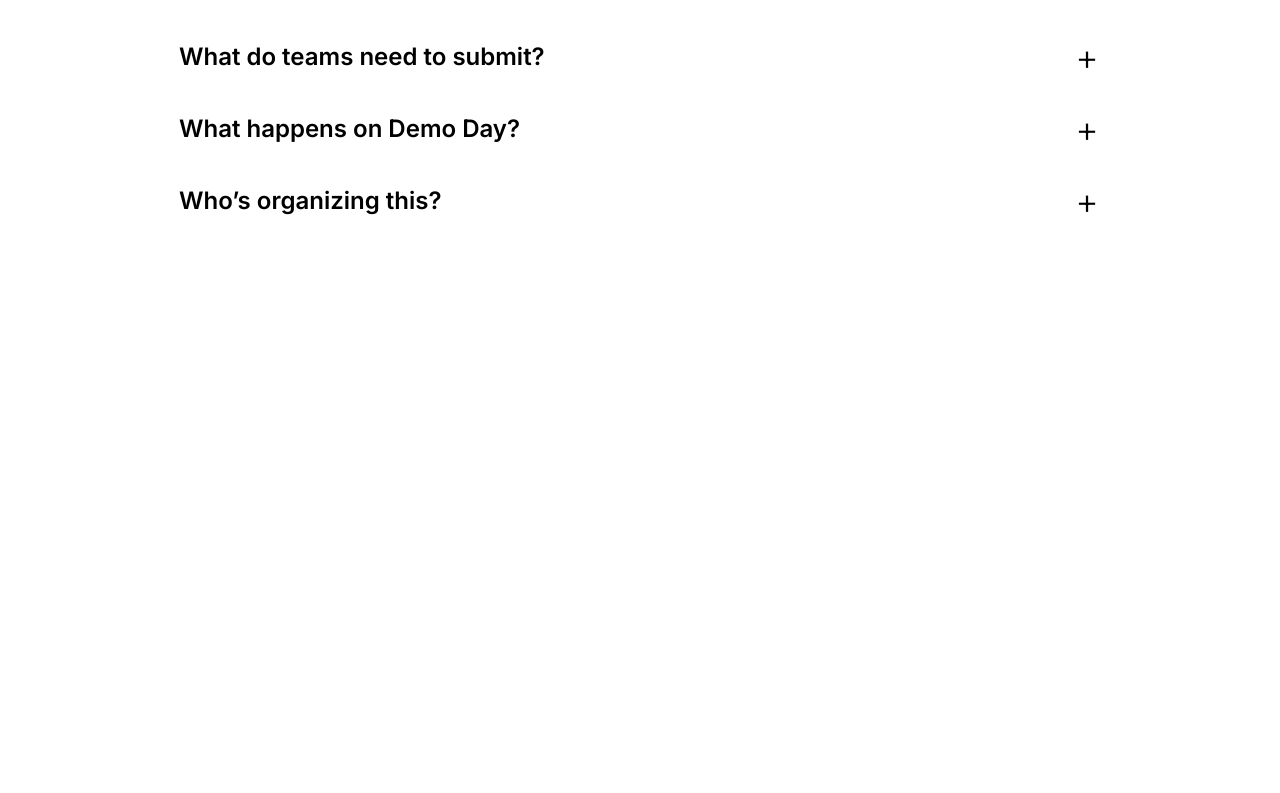
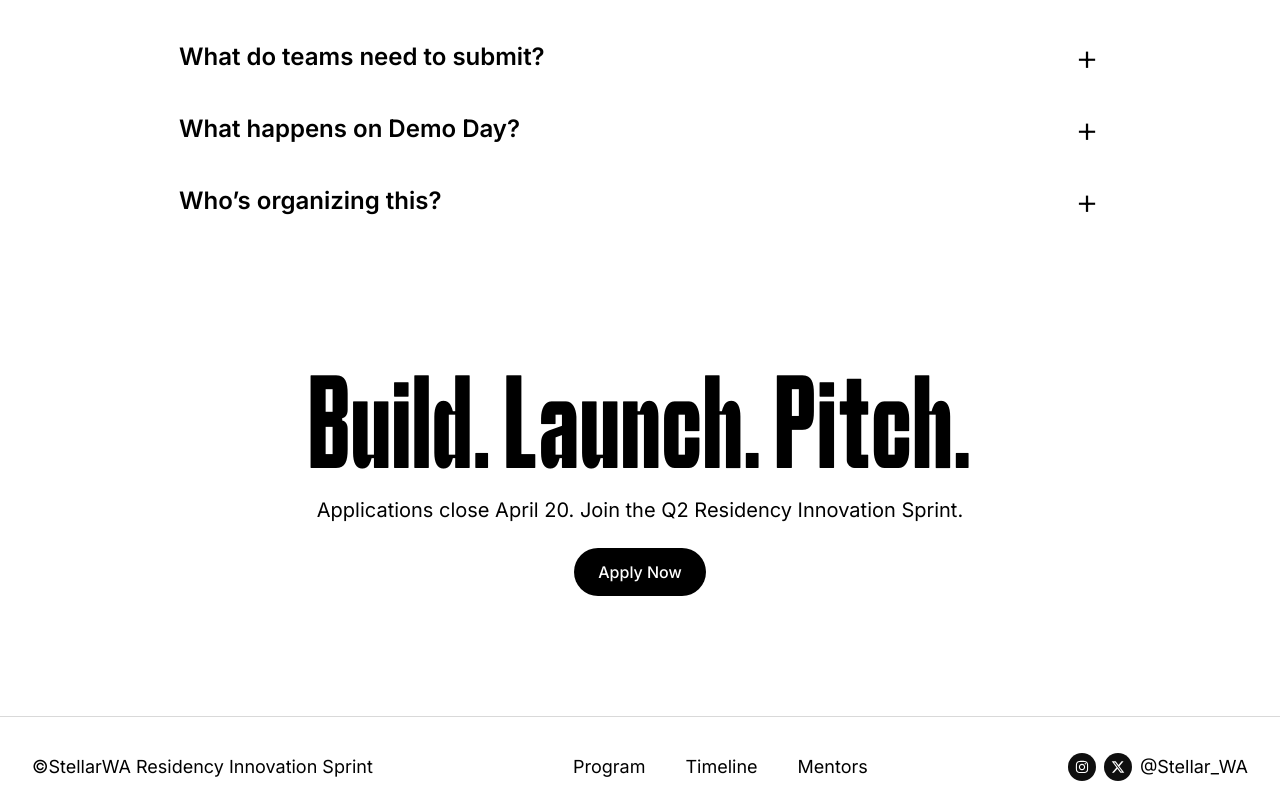
Before and after one commit to T-laye/stellar-hackathon, a Next.js app: page / in a window 1280 px wide. Shown: the part 6655-7448 px from the top of the page. Before the commit the page ends 6932 px from the top, so only its background shows below. Built offline with nearby package versions, Linux system fonts and the light colour scheme.

Commit message:
added footer

```diff
--- a/src/app/page.tsx
+++ b/src/app/page.tsx
@@ -7,6 +7,7 @@ import ProgramTrack from "../components/ProgramTrack";
 import WhatBuilders from "../components/WhatBuilders";
 import Mentors from "../components/Mentors";
 import Faq from "../components/Faq";
+import Footer from "../components/Footer";
 
 export default function Home() {
   return (
@@ -30,6 +31,7 @@ export default function Home() {
       </div>
         <Mentors />
         <Faq />
+        <Footer />
     </div>
   );
 }
--- a/src/components/Faq.tsx
+++ b/src/components/Faq.tsx
@@ -1,5 +1,6 @@
 "use client";
 import React, { useState } from "react";
+import Button from "./ui/Button";
 
 type FaqProps = {
   que: string;
@@ -79,7 +80,7 @@ const FaqItem = ({ que, ans }: FaqProps) => {
 
 export default function Faq() {
   return (
-    <section className="sm:py-10">
+    <section className="pb-30 sm:pt-10">
       <div className="custom-container max-w-2xl mx-auto">
         {/* <h2 className="mb-10">Frequently asked questions</h2> */}
 
@@ -88,6 +89,17 @@ export default function Faq() {
             <FaqItem key={i} que={faq.que} ans={faq.ans} />
           ))}
         </div>
+
+        <div className="mt-20 sm:mt-34.75 flex flex-col items-center">
+          <h1 className="shabo-font text-center text-5xl sm:text-8xl md:text-[115.91px]">
+            Build. Launch. Pitch.
+          </h1>
+          <p className="text-center mt-1 text-sm sm:text-base md:text-xl">
+            Applications close April 20. Join the Q2 Residency Innovation
+            Sprint.
+          </p>
+          <Button className="mt-6">Apply Now</Button>
+        </div>
       </div>
     </section>
   );
--- /dev/null
+++ b/src/components/Footer.tsx
@@ -0,0 +1,36 @@
+import Link from "next/link";
+import React from "react";
+import { FaInstagram } from "react-icons/fa";
+import { FaXTwitter } from "react-icons/fa6";
+
+export default function Footer() {
+  return (
+    <footer className="border-t border-[#D9D9D9] pt-9 pb-3">
+      <div className="custom-container flex justify-between items-center text-lg max-lg:flex-col max-sm:text-base max-lg:space-y-8">
+        <div className="max-lg:order-3 max-lg:mt-8">©StellarWA Residency Innovation Sprint</div>
+        <nav>
+          <ul className="flex flex-row gap-10">
+            <li>
+              <a href="#program">Program</a>
+            </li>
+            <li>
+              <a href="#timeline">Timeline</a>
+            </li>
+            <li>
+              <a href="#mentors">Mentors</a>
+            </li>
+          </ul>
+        </nav>
+        <div className="flex gap-2">
+          <Link href="#" className="inline-flex w-7 h-7 bg-[#0F0F0F] text-white rounded-full items-center justify-center text-sm">
+            <FaInstagram />
+          </Link>
+          <Link href="#" className="inline-flex w-7 h-7 bg-[#0F0F0F] text-white rounded-full items-center justify-center text-sm">
+            <FaXTwitter  />
+          </Link>
+          <span>@Stellar_WA</span>
+        </div>
+      </div>
+    </footer>
+  );
+}
--- a/src/components/Header.tsx
+++ b/src/components/Header.tsx
@@ -4,7 +4,6 @@ import React, { useState, useEffect, useRef } from "react";
 import { IoIosMenu } from "react-icons/io";
 import { IoClose } from "react-icons/io5";
 import Logo from "./ui/Logo";
-import Link from "next/link";
 import Button from "./ui/Button";
 
 const Header = () => {
@@ -34,12 +33,12 @@ const Header = () => {
           <ul className="flex items-center gap-10 font-semibold sm:text-lg">
             {["program", "timeline", "mentors"].map((item) => (
               <li key={item} className="relative group">
-                <Link
+                <a
                   href={`/#${item}`}
                   className="capitalize transition-all duration-200 hover:opacity-70 relative after:content-[''] after:absolute after:left-0 after:-bottom-0.5 after:h-0.5 after:w-0 after:bg-current after:transition-all after:duration-300 group-hover:after:w-full"
                 >
                   {item.charAt(0).toUpperCase() + item.slice(1)}
-                </Link>
+                </a>
               </li>
             ))}
           </ul>
@@ -96,14 +95,14 @@ const Header = () => {
                 }`}
                 style={{ transitionDelay: open ? `${i * 60}ms` : "0ms" }}
               >
-                <Link
+                <a
                   href={`/#${item}`}
                   onClick={() => setOpen(false)}
                   className="flex items-center gap-3 py-3.5 px-3 rounded-xl text-gray-800 font-semibold text-base capitalize transition-all duration-200 hover:bg-gray-50 hover:text-primary hover:translate-x-1 group"
                 >
                   <span className="w-1.5 h-1.5 rounded-full bg-black/50 transition-all duration-200 group-hover:scale-125" />
                   {item.charAt(0).toUpperCase() + item.slice(1)}
-                </Link>
+                </a>
                 {i < 2 && <div className="h-px bg-gray-100 mx-3" />}
               </li>
             ))}
```
